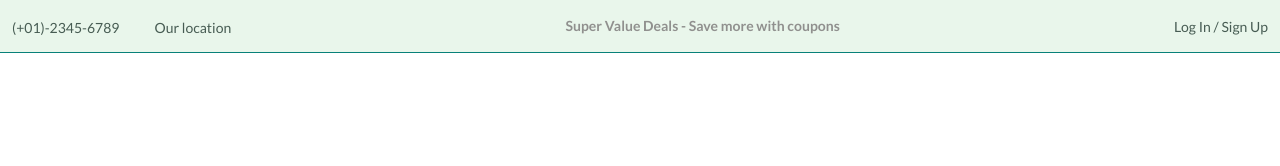
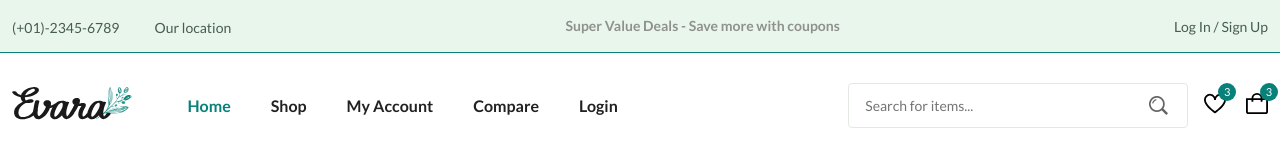
Before and after one commit to ink1982/evara, a plain HTML site: page index.html in a window 1280 px wide. Drawn offline with Linux system fonts and the light colour scheme.

Commit message:
nav completed

```diff
--- a/assets/css/styles.css
+++ b/assets/css/styles.css
@@ -119,6 +119,14 @@ input {
 	padding-inline: 0.75rem;
 }
 
+.form__input {
+	border: 1px solid var(--border-color-alt);
+	padding-inline: 1rem;
+	height: 45px;
+	border-radius: 0.25rem;
+	font-size: var(--small-font-size);
+}
+
 /*=============== HEADER & NAV ===============*/
 .header__top {
 	background-color: var(--first-color-alt);
@@ -151,7 +159,87 @@ input {
 	color: var(--text-color);
 }
 
+.nav,
+.nav__menu,
+.nav__list,
+.header__user-actions {
+	display: flex;
+	align-items: center;
+}
+
+.nav {
+	height: calc(var(--header-height) + 2.5rem);
+	justify-content: space-between;
+	column-gap: 1rem;
+}
+
+.nav__logo-img {
+	width: 150px;
+}
+
+.nav__menu {
+	width: 100%;
+	margin-left: 2.5rem;
+}
+
+.nav__list {
+	column-gap: 2.5rem;
+	margin-right: auto;
+}
+
+.nav__link {
+	color: var(--title-color);
+	font-weight: var(--weight-700);
+	transition: all 0.2s var(--transition);
+}
+
+.header__search {
+	width: 340px;
+	position: relative;
+}
+
+.header__search .form__input {
+	width: 100%;
+}
+
+.search__btn {
+	position: absolute;
+	top: 24%;
+	right: 1.25rem;
+	cursor: pointer;
+}
+
+.header__user-actions {
+	column-gap: 1.25rem;
+}
+
+.header__action-btn {
+	position: relative;
+}
+
+.header__action-btn img {
+	width: 30px;
+}
+
+.header__action-btn .count {
+	position: absolute;
+	top: -0.625rem;
+	right: -0.625rem;
+	background-color: var(--first-color);
+	color: var(--body-color);
+	height: 18px;
+	width: 18px;
+	line-height: 18px;
+	border-radius: 50%;
+	text-align: center;
+	font-size: var(--tiny-font-size);
+}
+
 /* Active link */
+.active-link,
+.nav__link:hover {
+	color: var(--first-color);
+}
 
 /*=============== HOME ===============*/
 
--- a/index.html
+++ b/index.html
@@ -33,7 +33,54 @@
 				</div>
 			</div>
 
+			<nav class="nav container">
+				<a class="nav__logo" href="index.html">
+					<img class="nav__logo-img" src="assets/img/logo.svg" alt="Logo" />
+				</a>
 
+				<div id="nav__menu" class="nav__menu">
+					<ul class="nav__list">
+						<li class="nav__item">
+							<a class="nav__link active-link" href="index.html">Home</a>
+						</li>
+						<li class="nav__item">
+							<a class="nav__link" href="shop.html">Shop</a>
+						</li>
+						<li class="nav__item">
+							<a class="nav__link" href="accounts.html">My Account</a>
+						</li>
+						<li class="nav__item">
+							<a class="nav__link" href="compare.html">Compare</a>
+						</li>
+						<li class="nav__item">
+							<a class="nav__link" href="login-register.html">Login</a>
+						</li>
+					</ul>
+
+					<div class="header__search">
+						<input
+							class="form__input"
+							placeholder="Search for items..."
+							type="text"
+						/>
+
+						<button class="search__btn">
+							<img src="assets/img/search.png" alt="Search-ico" />
+						</button>
+					</div>
+				</div>
+
+				<div class="header__user-actions">
+					<a class="header__action-btn" href="wishlist.html">
+						<img src="assets/img/icon-heart.svg" alt="Heart-ico" />
+						<span class="count">3</span>
+					</a>
+					<a class="header__action-btn" href="cart.html">
+						<img src="assets/img/icon-cart.svg" alt="Cart-ico" />
+						<span class="count">3</span>
+					</a>
+				</div>
+			</nav>
 		</header>
 
 		<!--=============== MAIN ===============-->
```
